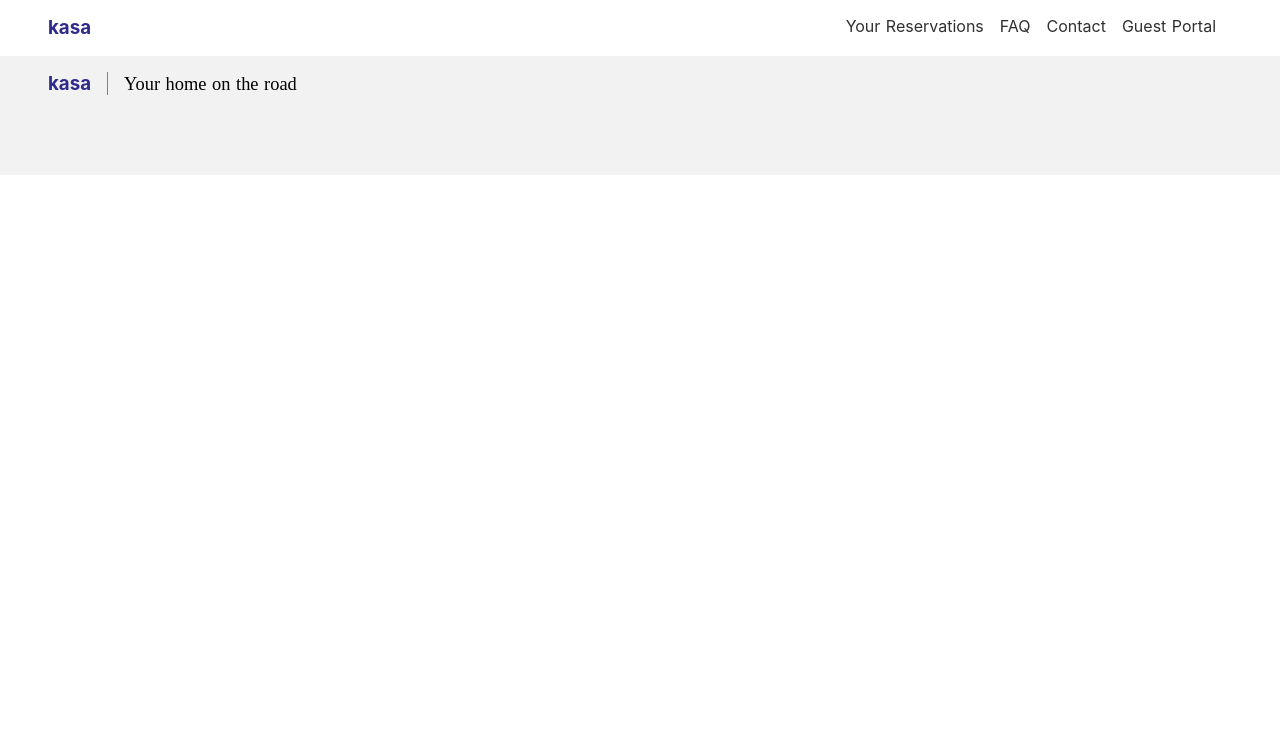
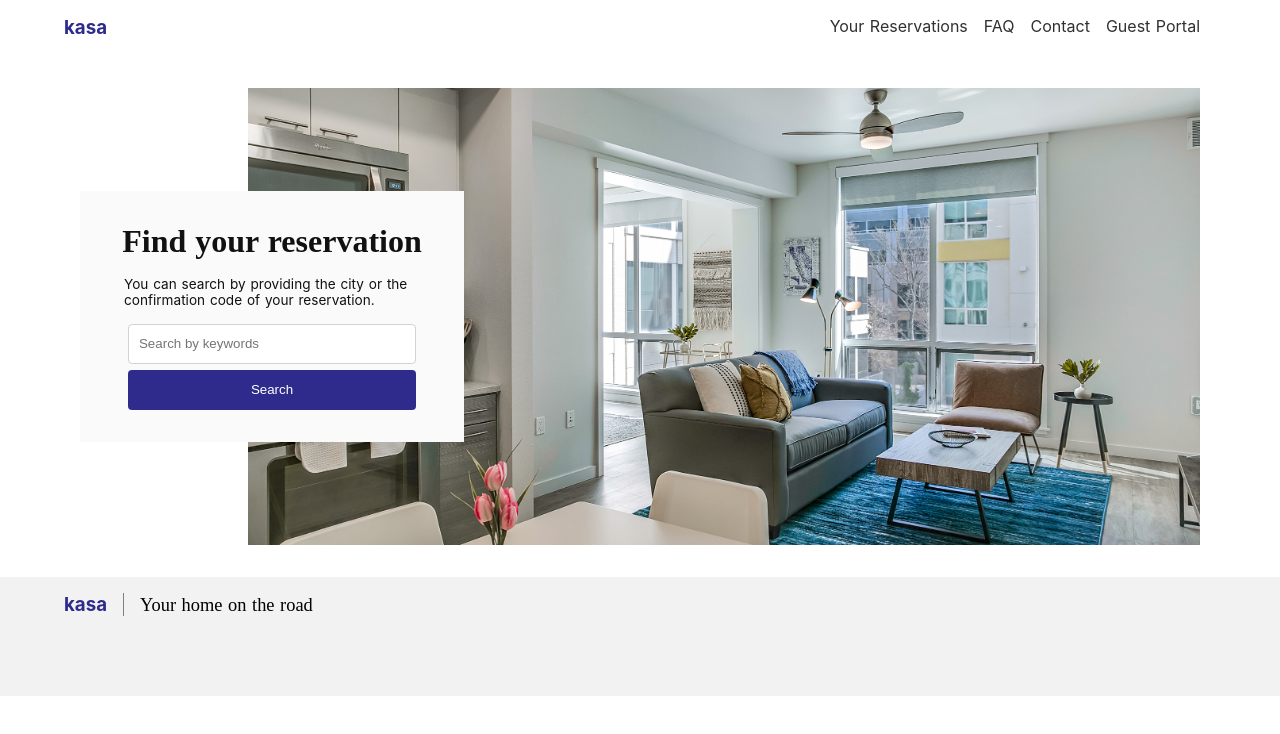
Before and after one commit to fbudiman/kasa-reservation, a Nuxt app in the folder client/: page / in a window 1280 px wide. Shown: the top 734 px of the page. Built offline with nearby package versions, Linux system fonts and the light colour scheme.

Commit message:
set up UI for reservations page

```diff
--- a/client/components/Footer.vue
+++ b/client/components/Footer.vue
@@ -9,7 +9,7 @@
 <style>
 footer {
   display: flex;
-  padding: 1rem 3rem 5rem;
+  padding: 1rem 4rem 5rem;
   background: #F2F2F2;
 }
 
--- a/client/components/Header.vue
+++ b/client/components/Header.vue
@@ -1,9 +1,13 @@
 <template>
   <header>
     <h3>kasa</h3>
-    <nav class="navigation">
+    <nav class="Navigation">
       <ul>
-        <li><nuxt-link to="/">Your Reservations</nuxt-link></li>
+        <li>
+          <nuxt-link to="/">
+            Your Reservations
+          </nuxt-link>
+        </li>
         <li>FAQ</li>
         <li>Contact</li>
         <li>Guest Portal</li>
@@ -16,7 +20,7 @@
 header {
   display: flex;
   justify-content: space-between;
-  padding: 1rem 3rem;
+  padding: 1rem 4rem;
 }
 
 h3 {
--- a/client/components/Reservation.vue
+++ b/client/components/Reservation.vue
@@ -0,0 +1,10 @@
+<template>
+  <div class="Reservation" />
+</template>
+
+<script>
+export default {}
+</script>
+
+<style>
+</style>
--- a/client/components/Reservations.vue
+++ b/client/components/Reservations.vue
@@ -0,0 +1,86 @@
+<template>
+  <div class="Reservations">
+    <div class="Reservations__search">
+      <h1>Find your reservation</h1>
+      <p>You can search by providing the city or the confirmation code of your reservation.</p>
+      <div class="Reservations__search-container">
+        <input placeholder="Search by keywords">
+        <button>Search</button>
+      </div>
+    </div>
+    <img src="~/assets/kasa-room.jpg">
+  </div>
+</template>
+
+<script>
+export default {}
+</script>
+
+<style>
+.Reservations {
+  padding: 2rem 5rem;
+  display: flex;
+  justify-content: flex-end;
+  align-items: center;
+}
+
+.Reservations__search {
+  z-index: 1;
+  position: absolute;
+  max-width: 24rem;
+  background: #FAFAFA;
+  color: #2D2D2D;
+  left: 5rem;
+  padding: 2rem 2.5rem;
+  color: #111111;
+}
+
+.Reservations__search-container {
+  text-align: center;
+}
+
+input, button {
+  width: 95%;
+  height: 2.5rem;
+  border-radius: 4px;
+}
+
+input {
+  padding: 0.25rem 0.65rem;
+  border: 1px solid #d3d3d3;
+  margin-bottom: 0.4rem;
+}
+
+input:focus {
+  outline: none;
+}
+
+button {
+  background-color: #2F2B8D;
+  color: white;
+  border: none;
+  cursor: pointer;
+  transition: background 0.25s ease;
+}
+
+button:hover {
+  background-color: #3C36B4;
+}
+
+h1 {
+  font-family: 'Tiempos Headline Semibold';
+  margin-bottom: 1rem;
+  text-align: center;
+}
+
+p {
+  font-size: 0.85rem;
+  padding: 0 0.25rem;
+  margin-bottom: 1rem;
+}
+
+img {
+  max-width: 85%;
+  z-index: 0;
+}
+</style>
```
Also changed, not shown: client/assets/kasa-room.jpg (added), 1 other file (tests, documents, lock files or other folders).
